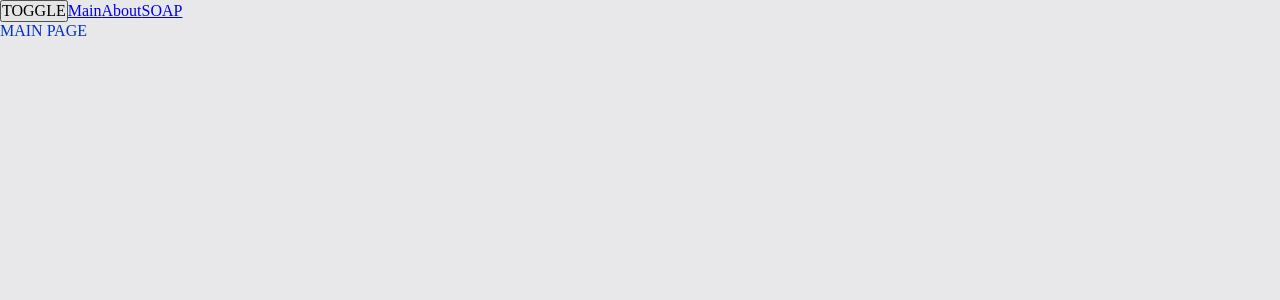
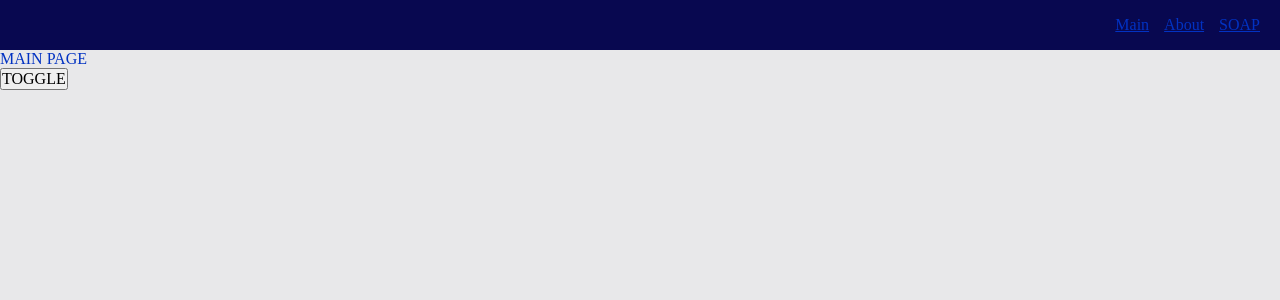
Before and after one commit to RomanCox/ulby-project, a React app: page / in a window 1280 px wide. Shown: the top 300 px of the page. Built offline with nearby package versions, Linux system fonts and the light colour scheme.

Commit message:
add navbar

```diff
--- a/src/app/App.tsx
+++ b/src/app/App.tsx
@@ -1,14 +1,11 @@
 import React from 'react';
-import {Link} from 'react-router-dom';
 
 import {AppRouter} from 'app/providers/router';
-import {RoutePath} from 'shared/config/routeConfig/routeConfig';
+import {Navbar} from 'widgets/Navbar';
 import {useTheme} from './providers/ThemeProvider';
 
 import './styles/index.scss'
 import {classNames} from 'shared/lib/classNames/classNames';
-
-
 
 
 const App = () => {
@@ -16,11 +13,9 @@ const App = () => {
 
     return (
         <div className={classNames('app', {}, [theme])}>
+            <Navbar/>
+            <AppRouter/>
             <button onClick={toggleTheme}>TOGGLE</button>
-            <Link to={RoutePath.main}>Main</Link>
-            <Link to={RoutePath.about}>About</Link>
-            <Link to={RoutePath.soap}>SOAP</Link>
-            <AppRouter/>
         </div>
     );
 };
--- a/src/app/styles/themes/dark.scss
+++ b/src/app/styles/themes/dark.scss
@@ -1,6 +1,9 @@
 .app.dark {
   --bg-color: #080850;
+  --inverted-bg-color: #e8e8ea;
 
   --primary-color: #049604;
   --secondary-color: #04ff04;
+  --inverted-primary-color: #0232c2;
+  --inverted-secondary-color: #0452ff;
 }
--- a/src/app/styles/themes/normal.scss
+++ b/src/app/styles/themes/normal.scss
@@ -1,6 +1,9 @@
 .app {
   --bg-color: #e8e8ea;
+  --inverted-bg-color: #080850;
 
   --primary-color: #0232c2;
   --secondary-color: #0449e0;
+  --inverted-primary-color: #049604;
+  --inverted-secondary-color: #04ff04;
 }
--- a/src/app/styles/variables/global.scss
+++ b/src/app/styles/variables/global.scss
@@ -8,4 +8,7 @@
   --font-size-l: 24px;
   --font-line-l: 32px;
   --font-l: var(--font-size-l) / var (--font-line-l) / var(--font-family-main);
+
+  // Sizes
+  --navbar-height: 50px;
 }
--- a/src/shared/lib/classNames/classNames.ts
+++ b/src/shared/lib/classNames/classNames.ts
@@ -1,9 +1,9 @@
 type ModsType = Record<string, boolean | string>
 
-export function classNames(cls: string, mods: ModsType, additional: string[]): string {
+export function classNames(cls: string, mods: ModsType = {}, additional: string[] = []): string {
     return [
         cls,
-        ...additional,
+        ...additional.filter(Boolean),
         ...Object.entries(mods)
             .filter(([className, value]) => Boolean(value))
             .map(([className, value]) => className)
--- /dev/null
+++ b/src/shared/ui/AppLink/AppLink.module.scss
@@ -0,0 +1,11 @@
+.AppLink {
+  color: var(--primary-color);
+}
+
+.primary {
+  color: var(--primary-color);
+}
+
+.secondary {
+  color: var(--inverted-primary-color);
+}
--- /dev/null
+++ b/src/shared/ui/AppLink/AppLink.tsx
@@ -0,0 +1,38 @@
+import React, {FC} from 'react';
+import {Link, LinkProps} from 'react-router-dom';
+
+import {classNames} from 'shared/lib/classNames/classNames';
+
+import cls from './AppLink.module.scss';
+
+export enum AppLinkTheme {
+    PRIMARY = 'primary',
+    SECONDARY = 'secondary',
+}
+
+interface AppLinkPropsType extends LinkProps{
+    className?: string,
+    theme?: AppLinkTheme,
+}
+
+const AppLink: FC<AppLinkPropsType> = (props) => {
+    const {
+        to,
+        className ,
+        theme = AppLinkTheme.PRIMARY,
+        children,
+        ...otherProps
+    } = props;
+
+    return (
+        <Link
+            to={to}
+            className={classNames(cls.AppLink, {}, [className, cls[theme]])}
+            {...otherProps}
+        >
+            {children}
+        </Link>
+    );
+};
+
+export default AppLink;
--- /dev/null
+++ b/src/widgets/Navbar/index.tsx
@@ -0,0 +1,5 @@
+import Navbar from './ui/Navbar';
+
+export {
+    Navbar,
+};
--- /dev/null
+++ b/src/widgets/Navbar/ui/Navbar.module.scss
@@ -0,0 +1,14 @@
+.Navbar {
+  width: 100%;
+  height: var(--navbar-height);
+  background: var(--inverted-bg-color);
+  display: flex;
+  align-items: center;
+  padding: 20px;
+}
+
+.links {
+  margin-left: auto;
+  display: flex;
+  gap: 15px;
+}
--- /dev/null
+++ b/src/widgets/Navbar/ui/Navbar.tsx
@@ -0,0 +1,25 @@
+import React from 'react';
+
+import {RoutePath} from 'shared/config/routeConfig/routeConfig';
+import {classNames} from 'shared/lib/classNames/classNames';
+import AppLink from 'shared/ui/AppLink/AppLink';
+
+import cls from './Navbar.module.scss';
+
+interface NavbarPropsType {
+    className?: string,
+}
+
+const Navbar = ({className}: NavbarPropsType) => {
+    return (
+        <div className={classNames(cls.Navbar, {}, [className])}>
+            <div className={cls.links}>
+                <AppLink to={RoutePath.main}>Main</AppLink>
+                <AppLink to={RoutePath.about}>About</AppLink>
+                <AppLink to={RoutePath.soap}>SOAP</AppLink>
+            </div>
+        </div>
+    );
+};
+
+export default Navbar;
```
